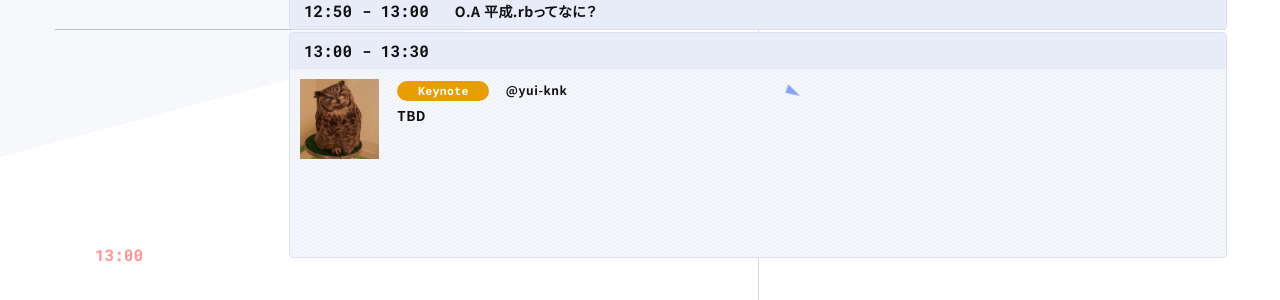
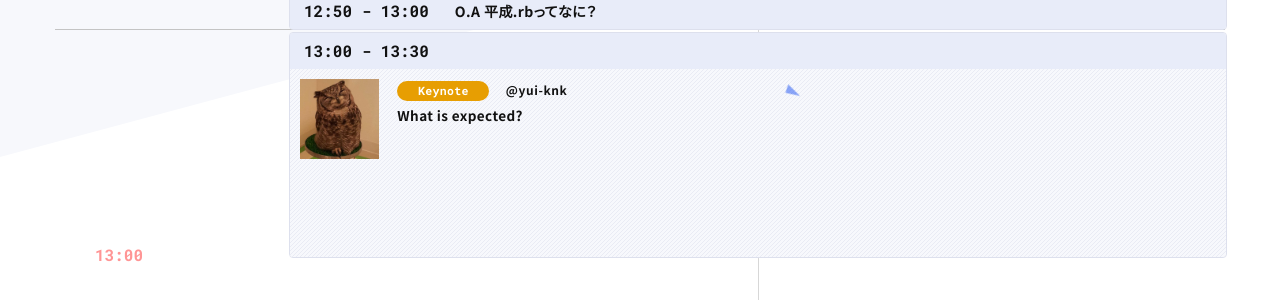
Before and after one commit to heiseirb/heiseirb.github.io, a Jekyll site: the page built from kaigi01/index.html, in a window 1280 px wide and 900 px high, scrolled down 2397 px. Shown: the part 155-455 px from the top of the window. Built offline with Jekyll 4.4.1, drawn with Linux system fonts in a browser that asks for light colours.

Commit message:
add keyonote speaker's title

```diff
--- a/kaigi01/index.html
+++ b/kaigi01/index.html
@@ -613,7 +613,7 @@ description: 【平成世代縛りナシ、令和元年最後の地域Ruby会議
             <div class="schedules_main_item_body_txt">
               <div class="tag_keynote">keynote</div>
               <p>@yui-knk</p>
-              <h4>TBD</h4>
+              <h4>What is expected?</h4>
             </div>
           </div>
         </article><!--calender card-->
@@ -653,7 +653,7 @@ description: 【平成世代縛りナシ、令和元年最後の地域Ruby会議
             <div class="schedules_main_item_body_txt">
               <div class="tag_keynote">keynote</div>
               <p>@koic</p>
-              <h4>TBD</h4>
+              <h4>Breaking Change</h4>
             </div>
           </div>
         </article><!--calender card-->
```
